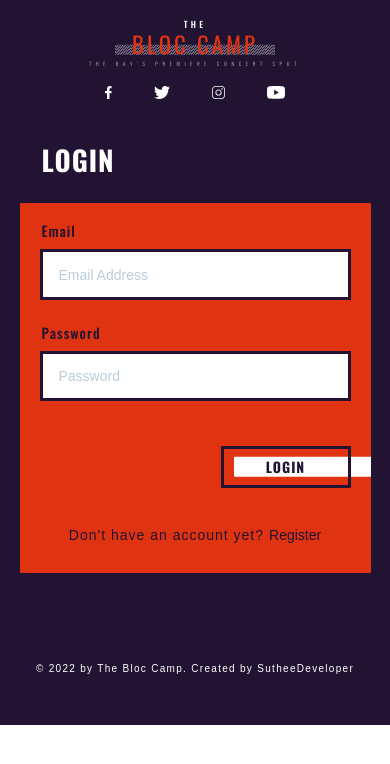
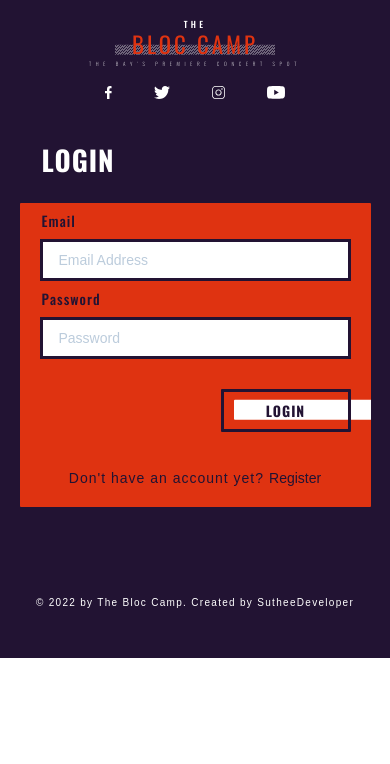
Before and after one commit to SutheeDev/The-Bloc-Camp, a React (Create React App) app in the folder client/: page /register in a window 390 px wide. Shown: the top 764 px of the page. Built offline with nearby package versions, Linux system fonts and the light colour scheme.

Commit message:
fix Register form-input height, padding, and margin on small screen

```diff
--- a/client/src/index.css
+++ b/client/src/index.css
@@ -110,7 +110,7 @@ li {
   display: flex;
   flex-direction: column;
   align-items: flex-end;
-  padding: 20px;
+  padding: 10px 20px;
   overflow: hidden;
 }
 .form-row {
@@ -118,14 +118,14 @@ li {
 }
 .form-input {
   width: 100%;
-  height: 3.6em;
+  height: 3em;
   outline: none;
-  padding: 1rem 1.5rem 1rem 1rem;
+  padding: 0 0 0 1rem;
   border: none;
   border-width: 3px;
   border-color: var(--darkBlue);
   border-style: solid;
-  margin: 10px 0 25px 0;
+  margin: 10px 0 10px 0;
   font-family: sans-serif;
   color: var(--darkBlue);
 }
@@ -168,6 +168,16 @@ textarea {
 .toggleForm-btn:hover {
   color: var(--white);
 }
+@media screen and (min-width: 450px) {
+  .login-form {
+    padding: 20px;
+  }
+  .form-input {
+    height: 3.6em;
+    padding: 1rem 1.5rem 1rem 1rem;
+    margin: 10px 0 25px 0;
+  }
+}
 /* ---------------------------- */
 /* Message */
 /* ---------------------------- */
--- a/client/src/pages/Register.js
+++ b/client/src/pages/Register.js
@@ -135,7 +135,7 @@ export default Register;
 
 const Button = styled.button`
   text-transform: uppercase;
-  padding: 1rem 1.5rem;
+  padding: 0.725em 1.125em;
   background-color: transparent;
   border: 3px solid #221333;
   border-radius: 1px;
@@ -156,12 +156,8 @@ const Button = styled.button`
     border: 3px solid #221333;
     color: #df3311;
   }
-  @media screen and (max-width: 850px) {
-    padding: 10px 18px;
-  }
-  @media screen and (max-width: 450px) {
-    display: block;
-    width: 100%;
+  @media screen and (min-width: 850px) {
+    padding: 1.135em 1.5em;
   }
 `;
 
@@ -203,8 +199,8 @@ const Wrapper = styled.main`
   /* ------------------- */
   .login-btn-block {
     position: relative;
-    width: 142px;
-    height: 53px;
+    width: 130px;
+    height: 41px;
     margin-top: 20px;
   }
   .btn.login-btn:hover {
@@ -225,10 +221,10 @@ const Wrapper = styled.main`
   /* ------------------- */
   /* Media Queries */
   /* ------------------- */
-  @media screen and (max-width: 850px) {
+  @media screen and (min-width: 850px) {
     .login-btn-block {
-      width: 130px;
-      height: 41px;
+      width: 142px;
+      height: 53px;
     }
   }
 `;
```
